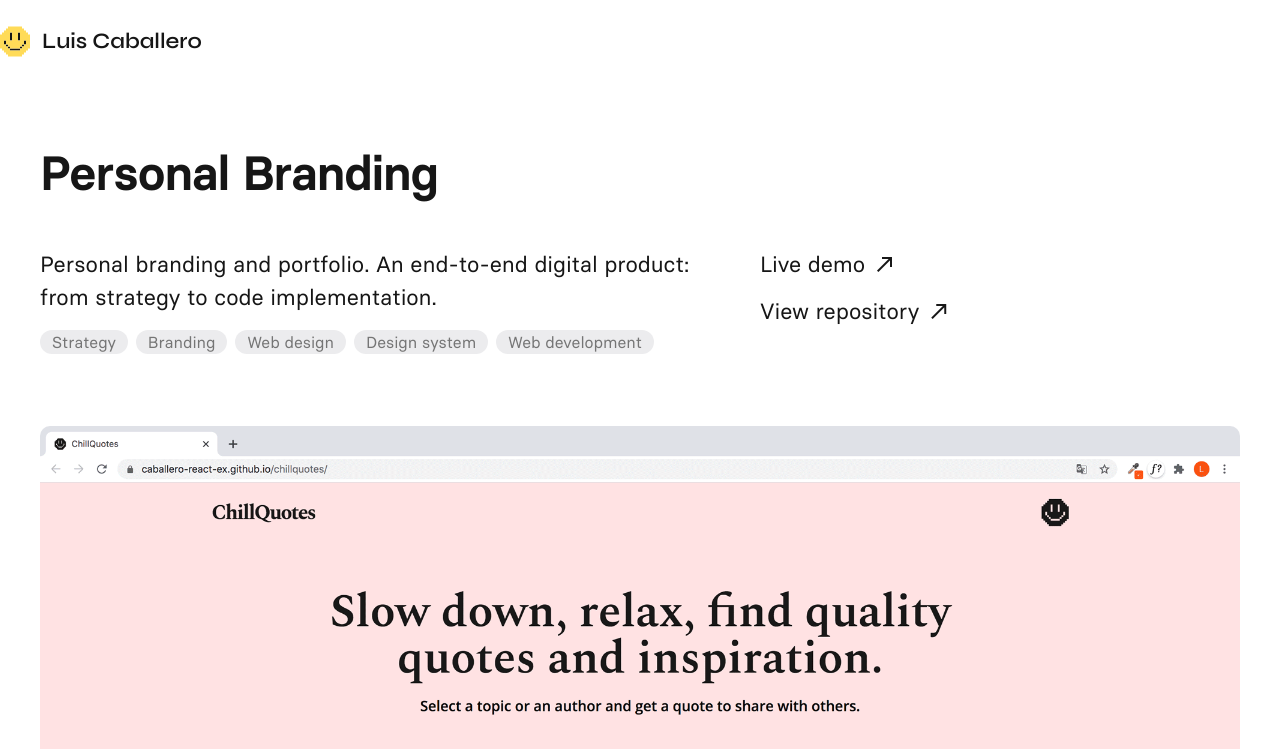
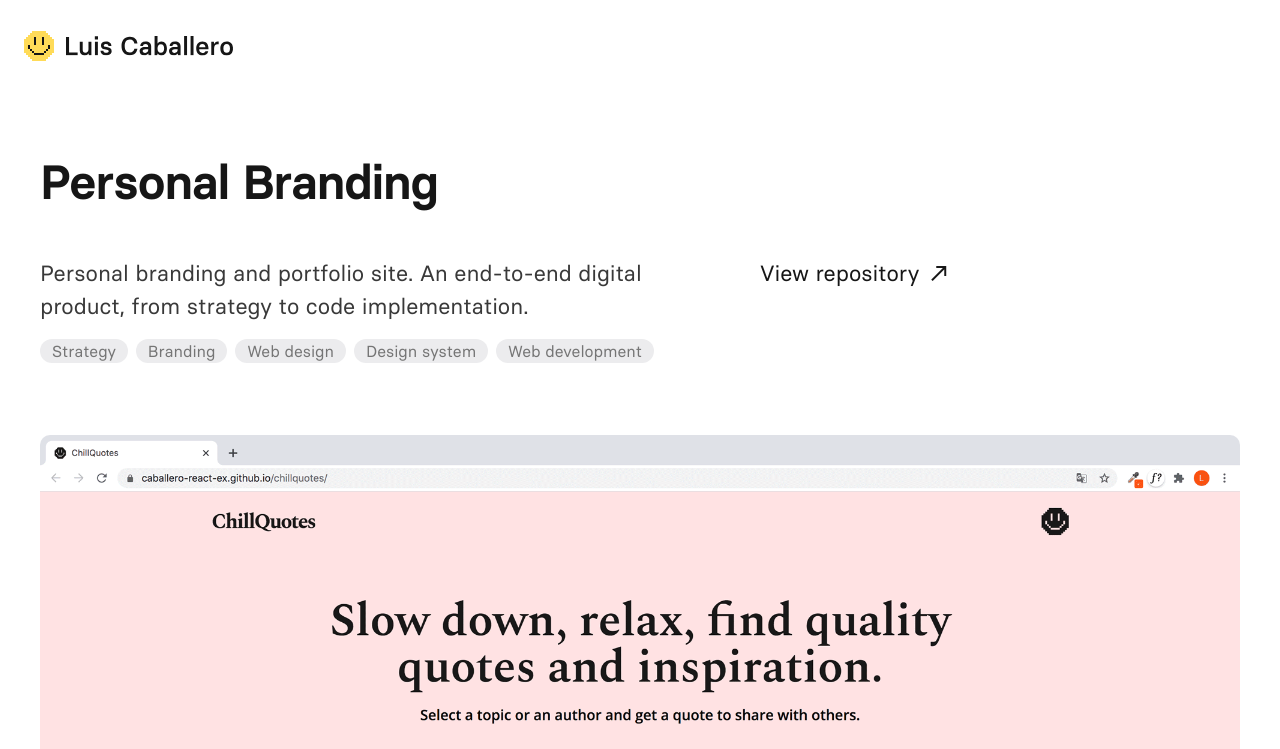
Before and after one commit to luiscaballero84/dev-portfolio, a website with bundled scripts: page pages/case-quotes.html in a window 1280 px wide. Shown: the top 749 px of the page. Built offline with nearby package versions, Linux system fonts and the light colour scheme.

Commit message:
case page content and styling finished

```diff
--- a/pages/case-quotes.html
+++ b/pages/case-quotes.html
@@ -36,92 +36,68 @@
   </head>
 
   <body>
-    <nav class="case__navbar">
-      <div class="nav-flex">
-        <a href="../index.html" class="flex">
+    <nav class="navbar--case">
+      <div class="nav-flex nav-flex--case flex--center-v">
+        <a href="../index.html" class="flex flex--center-v">
           <svg
             class="logo-icon"
             viewBox="0 0 15 15"
             xmlns="http://www.w3.org/2000/svg"
           >
-            <rect
-              x="5"
-              y="3"
-              width="1"
-              height="4"
-              fill="#161616"
-              fill-opacity="1"
-            />
-            <rect
-              x="4"
-              y="10"
-              width="1"
-              height="1"
-              fill="#161616"
-              fill-opacity="1"
-            />
-            <rect
-              x="10"
-              y="10"
-              width="1"
-              height="1"
-              fill="#161616"
-              fill-opacity="1"
-            />
-            <rect
-              x="3"
-              y="9"
-              width="1"
-              height="1"
-              fill="#161616"
-              fill-opacity="1"
-            />
-            <rect
-              x="11"
-              y="9"
-              width="1"
-              height="1"
-              fill="#161616"
-              fill-opacity="1"
-            />
-            <rect
-              x="12"
-              y="7"
-              width="1"
-              height="2"
-              fill="#161616"
-              fill-opacity="1"
-            />
-            <rect
-              x="2"
-              y="7"
-              width="1"
-              height="2"
-              fill="#161616"
-              fill-opacity="1"
-            />
-            <rect
-              x="9"
-              y="3"
-              width="1"
-              height="4"
-              fill="#161616"
-              fill-opacity="1"
-            />
-            <rect
-              x="5"
-              y="11"
-              width="5"
-              height="1"
-              fill="#161616"
-              fill-opacity="1"
-            />
+            <rect x="2" y="2" width="11" height="10" fill="#161616" />
             <path
               d="m14 4v-1h-1v-1h-1v-1h-1v-1h-7v1h-1v1h-1v1h-1v1h-1v7h1v1h1v1h1v1h1v1h7v-1h1v-1h1v-1h1v-1h1v-7h-1zm-5-1h1v4h-1v-4zm-4 0h1v4h-1v-4zm8 6h-1v1h-1v1h-1v1h-5v-1h-1v-1h-1v-1h-1v-2h1v2h1v1h1v1h5v-1h1v-1h1v-2h1v2z"
               fill="#FFDB58"
             />
           </svg>
-          <p href="#" class="logo-type">Luis Caballero</p>
+          <svg
+            href="#"
+            style="height: 2rem"
+            fill="none"
+            viewBox="0 0 142 17"
+            xmlns="http://www.w3.org/2000/svg"
+          >
+            <g clip-path="url(#a)" fill="#161616">
+              <path d="m0 0.90039h2.6v13.1h7.3v2.3h-9.9v-15.4z" />
+              <path
+                d="m11.7 12.3v-7.4h2.5v6.8c0 1.6 0.7 2.5 2.3 2.5s2.6-1.1 2.6-3v-6.3h2.5v11.4h-2.2l-0.2-1.5h-0.1c-0.6 1-1.7 1.7-3.3 1.7-2.5 0-4.1-1.6-4.1-4.2z"
+              />
+              <path
+                d="m24.5 0.2998h2.7v2.7h-2.7v-2.7zm0.1 4.6h2.5v11.4h-2.5v-11.4z"
+              />
+              <path
+                d="m29.3 12.5h2.5c0 1.1 0.9 1.8 2.3 1.8s2.2-0.5 2.2-1.3c0-0.6-0.5-1.1-1.5-1.3l-2-0.4c-1.8-0.3-3.1-1.3-3.1-3.3 0-1.9 1.6-3.3 4.4-3.3 2.7 0 4.5 1.5 4.5 3.7h-2.5c0-1-0.8-1.7-2.1-1.7-1.1 0-1.9 0.5-1.9 1.3 0 0.7 0.6 1.1 1.5 1.2l1.9 0.4c2 0.4 3.3 1.2 3.3 3.4s-2.1 3.4-4.7 3.4c-3 0.1-4.7-1.5-4.8-3.9z"
+              />
+              <path
+                d="m47.2 8.6002c0-4.6 2.4-7.9 7.1-7.9 3.8 0 6.2 2.4 6.4 5.6h-2.6c-0.2-1.8-1.4-3.3-3.8-3.3-3.1 0-4.4 2.4-4.4 5.5s1.3 5.5 4.4 5.5c2.3 0 3.5-1.3 3.8-3.1h2.6c-0.4 3.2-2.7 5.5-6.4 5.5-4.7 0.1-7.1-3.2-7.1-7.8z"
+              />
+              <path
+                d="m62.6 12.9c0-2 1.4-3.5 4.6-3.5h2.6v-0.7c0-1.1-0.7-1.9-2.2-1.9-1.4 0-2.1 0.8-2.1 1.7h-2.4c0-2.2 1.7-3.8 4.6-3.8 3 0 4.7 1.7 4.7 4v7.6h-2.2l-0.2-1.4h-0.1c-0.7 1-1.8 1.5-3.3 1.5-2.6 0.1-4-1.5-4-3.5zm7.3-0.9v-0.8h-2.5c-1.5 0-2.2 0.6-2.2 1.6 0 0.9 0.7 1.6 2 1.6 1.6 0.1 2.7-1.1 2.7-2.4z"
+              />
+              <path
+                d="m77.9 14.9-0.4 1.4h-2.2v-16.3h2.5v6.3h0.1c0.6-0.9 1.6-1.6 3.2-1.6 3.1 0 4.7 2.5 4.7 5.9 0 3.6-1.8 5.9-4.7 5.9-1.6 0-2.6-0.7-3.2-1.6zm5.5-4.3c0-2-0.7-3.6-2.8-3.6-2 0-2.8 1.7-2.8 3.6 0 2 0.8 3.7 2.8 3.7s2.8-1.7 2.8-3.7z"
+              />
+              <path
+                d="m87.6 12.9c0-2 1.4-3.5 4.6-3.5h2.6v-0.7c0-1.1-0.7-1.9-2.2-1.9-1.4 0-2.1 0.8-2.1 1.7h-2.4c0-2.2 1.7-3.8 4.6-3.8 3 0 4.7 1.7 4.7 4v7.6h-2.2l-0.2-1.4c-0.7 1-1.8 1.5-3.3 1.5-2.6 0.1-4.1-1.5-4.1-3.5zm7.3-0.9v-0.8h-2.5c-1.5 0-2.2 0.6-2.2 1.6 0 0.9 0.7 1.6 2 1.6 1.7 0.1 2.7-1.1 2.7-2.4z"
+              />
+              <path d="M100.4 0H102.9V16.3H100.4V0Z" />
+              <path d="M105.9 0H108.4V16.3H105.9V0Z" />
+              <path
+                d="m110.7 10.6c0-3.3 1.7-5.9 5.3-5.9 3.3 0 5.1 2.4 5.1 5.5v1.1h-7.9c0 1.8 0.9 3.1 2.8 3.1 1.4 0 2.2-0.6 2.5-1.5h2.4c-0.3 2.1-2.2 3.7-4.9 3.7-3.4-0.1-5.3-2.7-5.3-6zm7.8-1.1c0-1.5-0.8-2.7-2.6-2.7s-2.6 1.2-2.7 2.7h5.3z"
+              />
+              <path
+                d="m123.6 4.9002h2.1l0.2 1.8h0.1c0.5-1.2 1.5-2 2.9-2h0.9v2.3h-1c-1.9 0-2.9 1.3-2.9 3.6v5.5h-2.4v-11.2h0.1z"
+              />
+              <path
+                d="m131.2 10.6c0-3.3 1.8-5.9 5.4-5.9s5.4 2.6 5.4 5.9-1.8 5.9-5.4 5.9-5.4-2.6-5.4-5.9zm8.2 0c0-2.3-0.9-3.7-2.8-3.7s-2.8 1.4-2.8 3.7 0.9 3.7 2.8 3.7 2.8-1.4 2.8-3.7z"
+              />
+            </g>
+            <defs>
+              <clipPath id="a">
+                <rect width="141.9" height="16.5" fill="#fff" />
+              </clipPath>
+            </defs>
+          </svg>
         </a>
       </div>
     </nav>
@@ -135,8 +111,8 @@
           <!-- 1 COL -->
           <div>
             <p>
-              Personal branding and portfolio. An end-to-end digital product:
-              from strategy to code implementation.
+              Personal branding and portfolio site. An end-to-end digital
+              product, from strategy to code implementation.
             </p>
             <div class="flex flex--wrap mb-80">
               <span class="chip chip--small">Strategy</span>
@@ -150,18 +126,7 @@
             <li>
               <a
                 class="btn--txt"
-                href="pdf/LuisCaballero_FrontEnd-Dev_CV.pdf"
-                target="_blank"
-                rel="noopener noreferrer"
-              >
-                Live demo
-                <span class="material-icons ui-icon"> north_east </span>
-              </a>
-            </li>
-            <li>
-              <a
-                class="btn--txt"
-                href="pdf/LuisCaballero_FrontEnd-Dev_CV.pdf"
+                href="https://github.com/luiscaballero84/dev-portfolio"
                 target="_blank"
                 rel="noopener noreferrer"
               >
@@ -189,7 +154,7 @@
       <section class="grid-item">
         <div class="col-2-container mt-60 mb-80">
           <h2>
-            Strategy, copywritting, brand voice, design system, coding... it was
+            Strategy, brand voice, copywritting, design system, coding... it was
             a 360° project approach.
           </h2>
           <div>
@@ -199,13 +164,13 @@
               well defined: it lacked focus and had no clear goals.
             </p>
             <p>
-              It was done with the motto in mind of “better done than perfect”.
-              It served well it purpose, but it was time to make a step forward.
+              It was done after the motto of “better done than perfect”. It
+              served well it purpose, but it was time to make a step forward.
             </p>
-            <p>
+            <!-- <p>
               Once the problem was clear, it was time to start looking for
               solutions.
-            </p>
+            </p> -->
           </div>
         </div>
       </section>
@@ -219,27 +184,23 @@
             alt="project quotes picture testing"
           />
           <div>
-            <p><strong>The solution</strong></p>
+            <p><strong>Solution & approach</strong></p>
             <p>
-              In order to be organized from the very beginning, I divided it in
-              three phases:
+              I divided the project in three clearly differentiated phases:
+              analysis, strategy and implementation
             </p>
-            <ol class="mb-40">
-              <li>1. Analysis</li>
-              <li>2. Strategy</li>
-              <li>3. Implementation</li>
-            </ol>
             <p>
-              The first step was to define goals, analize the target audience,
-              the positioning and marketing differentiation. I also narrowed my
+              I did my research and defined goals, analized the target audience,
+              my positioning and marketing differentiation. I also narrowed my
               stregths, weakness and my story and mission.
             </p>
             <p>
-              After the analysis, I made a data-driven strategy, wrote and
-              organized the content, and created the brand voice design.
+              After the analysis, I made a data-driven strategy. Based on the
+              strategy taken, I wrote and organized the content, created my
+              brand voice, and designed the visual branding.
             </p>
             <p>
-              Now it was time to move to the implementation phase. I created a
+              Now it was time to move to the implementation phase. I built a
               design system, defining global variables for the colors,
               typography, type size and spacing scale.
             </p>
@@ -260,20 +221,12 @@
             data-src="../img/projects/quotes-pic-03.png"
             alt="project quotes picture post twitter"
           />
-          <div>
-            <p><strong>Problems & Thought Process</strong></p>
-            <p>
-              One of the biggest problem was actually finding the right REST
-              API. There aren’t so much quote APIs out there that are free and
-              with no need of an API_KEY. Lucky me, I found the Quote Garden
-              REST API.
-            </p>
-            <p>
-              Other problems that came in my way were the built of a fetch
-              reducer hook, how to deliver the data to the user and post it in
-              Twitter and how to make the app accessible.
-            </p>
-          </div>
+          <img
+            class="js-animate-img lazy-img"
+            src="../img/lazy-img.jpg"
+            data-src="../img/projects/quotes-pic-03.png"
+            alt="project quotes picture post twitter"
+          />
         </div>
       </section>
       <!-- #Full Width Image -->
@@ -289,20 +242,20 @@
       <section class="grid-item">
         <div class="col-2-container--plus mb-80">
           <div>
-            <p><strong>Lessons Learned</strong></p>
+            <p class="txt-color-black"><strong>Lessons Learned</strong></p>
             <p>
-              This project helped me to solidify my React and JavaScript ES6
-              knowledge, specially the use of hooks and how to manage the
-              different states.
+              As designers, we aren’t normally directly involved with the
+              strategy of a project.
             </p>
             <p>
-              I got great practice on how to fetch data from an API, my first
-              hands on testing and a much better understanding of accessibility.
+              The most challening part was creating the brand voice and all the
+              copywritting. I learnt how important is the written word in a good
+              product, but good writing is actually good design.
             </p>
             <p>
-              Before this project, my knowledge and commitment to accessibility
-              was suboptimal. Now I have a much better grasp about accessibility
-              issues.
+              In order to write better content, I needed to improve my writting
+              skills. Now I am much more ware of how the way we write and
+              communicate define the personality of a digital product.
             </p>
           </div>
         </div>
--- a/sass/01_settings/_settings.elements.scss
+++ b/sass/01_settings/_settings.elements.scss
@@ -24,6 +24,7 @@ body {
   font-size: $type-x-small;
   font-weight: $fw-default;
   line-height: $lh-default;
+  color: $gray-80;
 
   @include respond(tablet) {
     font-size: $type-small;
@@ -77,6 +78,11 @@ h3 {
 
 p {
   margin-bottom: $space-40;
+  // color: $gray-80;
+}
+
+strong {
+  color: $gray-100;
 }
 
 // #Links
@@ -88,7 +94,7 @@ a:link {
 }
 
 a:visited {
-  color: $color-black;
+  color: $gray-100;
 }
 
 // #Links inside Body Text <p>
--- a/sass/02_components/_comp.button.scss
+++ b/sass/02_components/_comp.button.scss
@@ -23,8 +23,8 @@
 
   background-color: $color-white;
   border-radius: 50%;
-  box-shadow: 0 5px 10px rgba(0,0,0,0.1);
-  transition: transform .3s ease-out, bottom .5s ease-out;
+  box-shadow: 0 5px 10px rgba(0, 0, 0, 0.1);
+  transition: transform 0.3s ease-out, bottom 0.5s ease-out;
   &:hover {
     transform: translateY(-1rem);
     cursor: pointer;
--- a/sass/02_components/_comp.card.scss
+++ b/sass/02_components/_comp.card.scss
@@ -12,6 +12,7 @@
       // transform: translate(1rem, 0);
       border-bottom: 2px solid $gray-100;
     }
+
     &:hover img {
       transform: scale(1.03);
     }
--- a/sass/02_components/_comp.navbar.scss
+++ b/sass/02_components/_comp.navbar.scss
@@ -29,6 +29,15 @@
   }
 }
 
+.navbar--case {
+  position: static;
+  padding-top: $space-50;
+  padding-bottom: $space-50;
+  padding-right: $space-50;
+  padding-left: $space-50;
+  background-color: $color-white;
+}
+
 // White BG when hover and scrolling down
 .navbar:before {
   content: "";
@@ -54,27 +63,15 @@
   animation: fadeIn 0.6s ease-in 1, topToBottom 0.7s ease 1;
 }
 
+.nav-flex--case {
+  height: 4.4rem;
+}
+
 ///////////////////
 // Logo
 .logo-icon {
   width: 30px;
   margin-right: $space-30;
-}
-
-.logo-type {
-  font-family: "Syne";
-  font-size: 1.8rem;
-  font-weight: 600;
-  margin-bottom: 0;
-  padding-left: 0;
-  padding-right: 0;
-
-  @include respond(tablet) {
-    font-size: 2rem;
-  }
-  @include respond(desktop) {
-    font-size: 2.2rem;
-  }
 }
 
 ///////////////////
--- a/sass/02_components/_components.case-navbar.scss
+++ b/sass/02_components/_components.case-navbar.scss
@@ -1,6 +1,6 @@
-.case__navbar {
-  width: 100%;
-  padding-top: 2.5rem;
-  padding-bottom: 2.5rem;
-  background-color: $color-white;
-}
+// .case__navbar {
+//   width: 100%;
+//   padding-top: 2.5rem;
+//   padding-bottom: 2.5rem;
+//   background-color: $color-white;
+// }
--- a/sass/03_utilities/_utilities.typography.scss
+++ b/sass/03_utilities/_utilities.typography.scss
@@ -126,3 +126,7 @@
     font-size: $type-small;
   }
 }
+
+.txt-color-black {
+  color: $gray-100;
+}
```
Also changed, not shown: index.html (+2 -3 lines), css/style.css.
